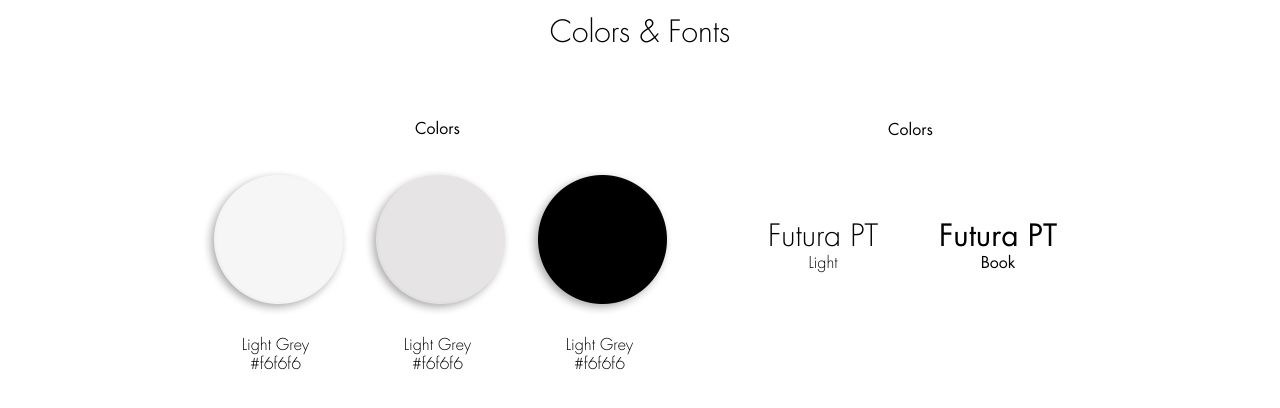
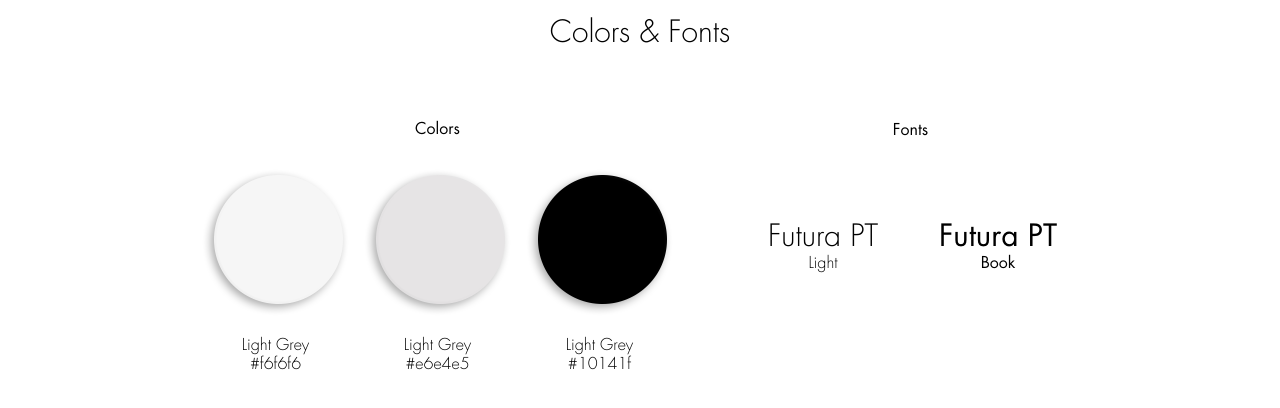
Before and after one commit to szmdm/joanna_starostecka_portfolio, a React (Create React App) app: page /project/Soft in a window 1280 px wide. Shown: the part 2675-3083 px from the top of the page. Built offline with nearby package versions, Linux system fonts and the light colour scheme.

Commit message:
project soft component done

```diff
--- a/src/components/ProjectDone/ProjectDoneSoft.js
+++ b/src/components/ProjectDone/ProjectDoneSoft.js
@@ -109,17 +109,17 @@ export const ProjectDoneSoft = () => {
                                 </FCCLeftColors>
                                 <FCCLeftColors>
                                     <img src={PDSoftImg_16} alt="" />
-                                    <span>Light Grey<br />#f6f6f6<br /></span>
+                                    <span>Light Grey<br />#e6e4e5<br /></span>
                                 </FCCLeftColors>
                                 <FCCLeftColors>
                                     <img src={PDSoftImg_17} alt="" />
-                                    <span>Light Grey<br />#f6f6f6<br /></span>
+                                    <span>Light Grey<br />#10141f<br /></span>
                                 </FCCLeftColors>
                             </FCCColors>
                         </FCCLeft>
                         <FCCRight>
                             <FCCTitle>
-                                Colors
+                                Fonts
                             </FCCTitle>
                             <FCCFonts>
                                 <FCCRightFonts fontFamily={"FuturaStd-Light"}>
--- a/src/components/ProjectDone/projectDoneSoftStyle.js
+++ b/src/components/ProjectDone/projectDoneSoftStyle.js
@@ -227,6 +227,10 @@ export const FourthContainerSoft = styled.div`
     width: 100%;
     position: relative;
     flex-direction: column;
+
+    @media screen and (max-width: ${mediaSize}) {
+        max-height: none;
+    }
 `
 
 export const FouthTitleBox = styled.div`
@@ -241,12 +245,13 @@ export const FouthTitleBox = styled.div`
 export const FourthContentContainer = styled.div`
     display: flex;
     flex-grow: 1;
-    max-width: 600px;
+    max-width: 900px;
     height: 100%;
     justify-content: center;
     align-items: center;
     margin-bottom: 120px;
     gap: 70px;
+    flex-wrap: wrap;
 `
 
 export const FCCLeft = styled.div`
@@ -273,6 +278,7 @@ export const FCCColors = styled.div`
     display: flex;
     flex-direction: row;
     gap: 15px;
+    flex-wrap: wrap;
 `
 
 export const FCCLeftColors = styled.div`
@@ -297,6 +303,12 @@ export const FCCFonts = styled.div`
     flex-direction: row;
     gap: 15px;
     margin: 48px 0 101px 0;
+    flex-wrap: wrap;
+
+    @media screen and (max-width: ${mediaSize}) {
+        margin: 0px 0 25px 0;
+        gap: 35px;
+    }
 `
 export const FCCRightFonts = styled.div`
     display: flex;
```
